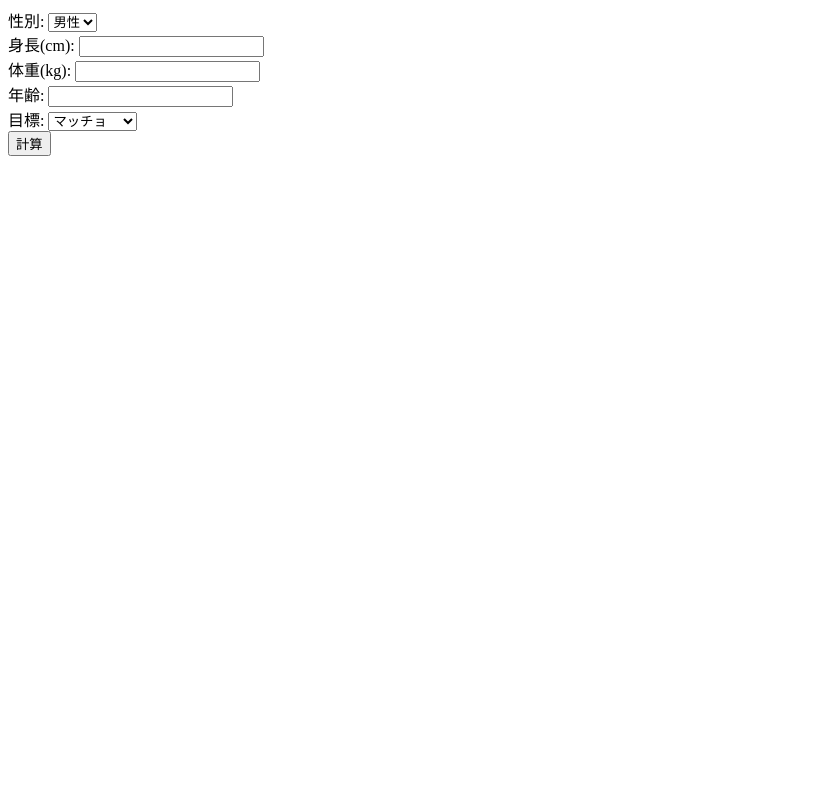
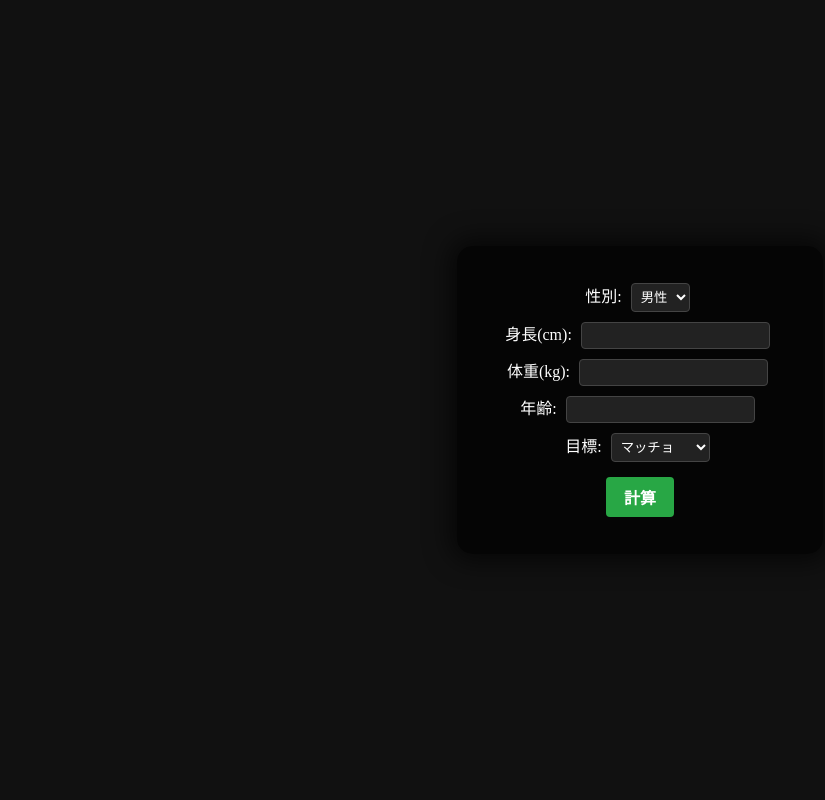
Before and after one commit to concistencyisimportant/my-flask-app, a Flask app: page / in a window 1280 px wide. Shown: the whole page, without its empty margins (0-825 px from the left). Run offline with Flask 3, Linux system fonts and the light colour scheme.

Commit message:
Update form.html words middle, black

```diff
--- a/templates/form.html
+++ b/templates/form.html
@@ -1,17 +1,80 @@
-<form method="post">
-    性別:
+<!DOCTYPE html>
+<html lang="ja">
+<head>
+    <meta charset="UTF-8">
+    <title>食事プラン計算フォーム</title>
+    <style>
+        body {
+            background: #111;
+            color: #fff;
+            min-height: 100vh;
+            display: flex;
+            align-items: center;      /* 上下中央 */
+            justify-content: center;  /* 左右中央 */
+            margin: 0;
+        }
+        .center-form {
+            background: rgba(0,0,0,0.7);
+            padding: 2em 3em;
+            border-radius: 15px;
+            box-shadow: 0 0 24px 8px rgba(0,0,0,0.6);
+            text-align: center;
+        }
+        input, select {
+            background: #222;
+            color: #fff;
+            border: 1px solid #444;
+            border-radius: 4px;
+            margin: 5px;
+            padding: 5px;
+        }
+        input[type="submit"] {
+            background: #28a745;
+            border: 0;
+            color: #fff;
+            padding: 8px 18px;
+            margin-top: 10px;
+            font-weight: bold;
+            font-size: 1em;
+            cursor: pointer;
+        }
+        label, option {
+            color: #fff;
+        }
+    </style>
+</head>
+<body>
+    <form method="post" class="center-form">
+        <div>
+            <label>性別:</label>
             <select name="sex">
                 <option value="male">男性</option>
                 <option value="female">女性</option>
-    </select><br>
-    身長(cm): <input type="number" name="height"><br>
-    体重(kg): <input type="number" name="weight"><br>
-    年齢: <input type="number" name="age"><br>
-    目標:
+            </select>
+        </div>
+        <div>
+            <label>身長(cm):</label>
+            <input type="number" name="height" required>
+        </div>
+        <div>
+            <label>体重(kg):</label>
+            <input type="number" name="weight" required>
+        </div>
+        <div>
+            <label>年齢:</label>
+            <input type="number" name="age" required>
+        </div>
+        <div>
+            <label>目標:</label>
             <select name="goal">
                 <option value="macho">マッチョ</option>
                 <option value="fitmacho">細マッチョ</option>
                 <option value="fat">デブ</option>
-    </select><br>
+            </select>
+        </div>
+        <div>
             <input type="submit" value="計算">
+        </div>
     </form>
+</body>
+</html>
```
Lines whose indentation alone changed are shown as unchanged.
